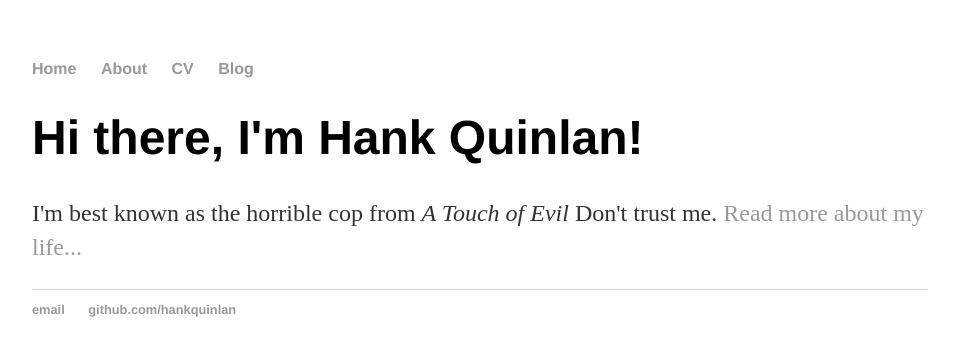
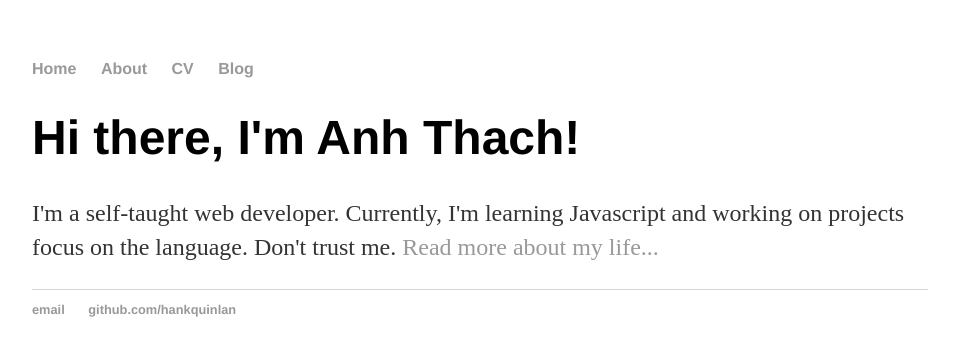
Before and after one commit to windan11/windan11.github.io, a Jekyll site: the page built from index.html, in a window 1280 px wide. Shown: the top 356 px of the page, without its empty margins (160-1115 px from the left). Built offline with Jekyll 4.4.1, drawn with Linux system fonts in a browser that asks for light colours.

Commit message:
Update index.html

```diff
--- a/index.html
+++ b/index.html
@@ -3,6 +3,6 @@ layout: default
 title: Anh Thach, Web Developer
 ---
 <div class="blurb">
-	<h1>Hi there, I'm Hank Quinlan!</h1>
-	<p>I'm best known as the horrible cop from <em>A Touch of Evil</em> Don't trust me. <a href="/about">Read more about my life...</a></p>
+	<h1>Hi there, I'm Anh Thach!</h1>
+	<p>I'm a self-taught web developer. Currently, I'm learning Javascript and working on projects focus on the language. </em> Don't trust me. <a href="/about">Read more about my life...</a></p>
 </div><!-- /.blurb -->
```
